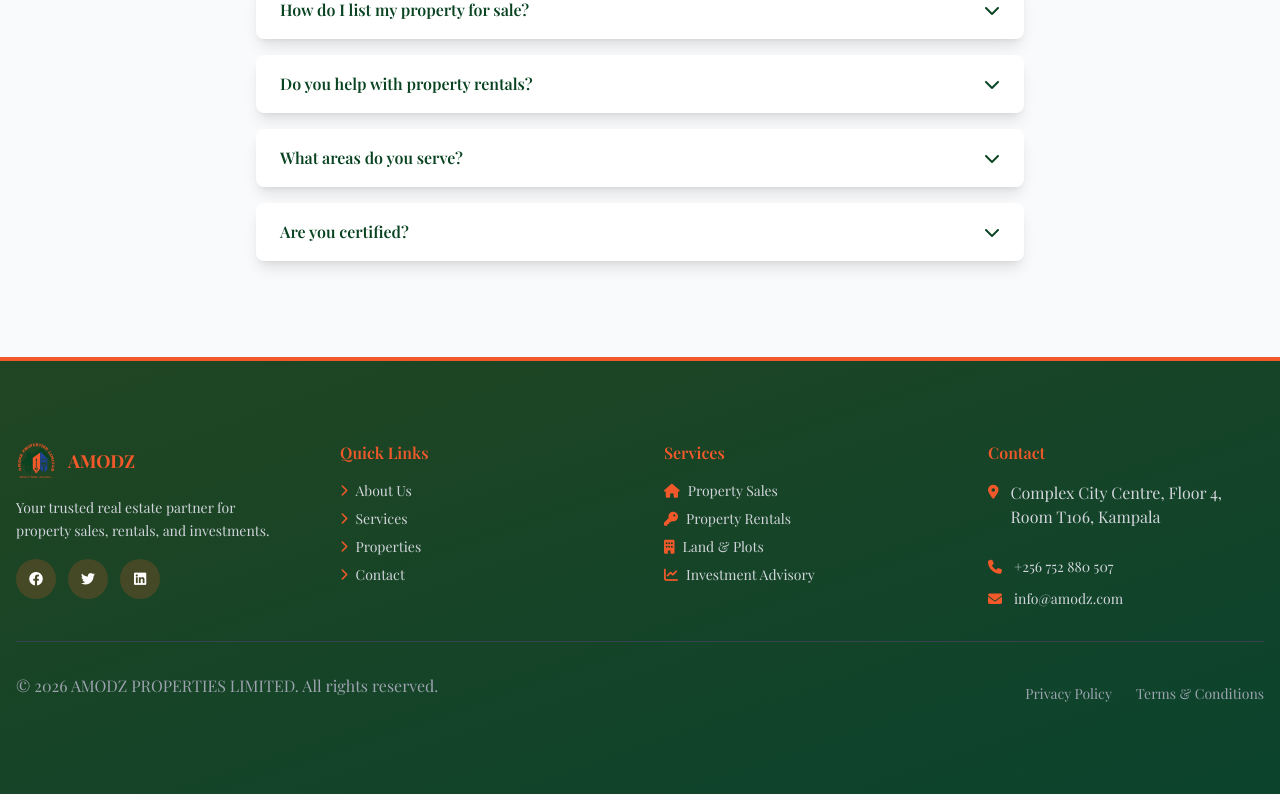
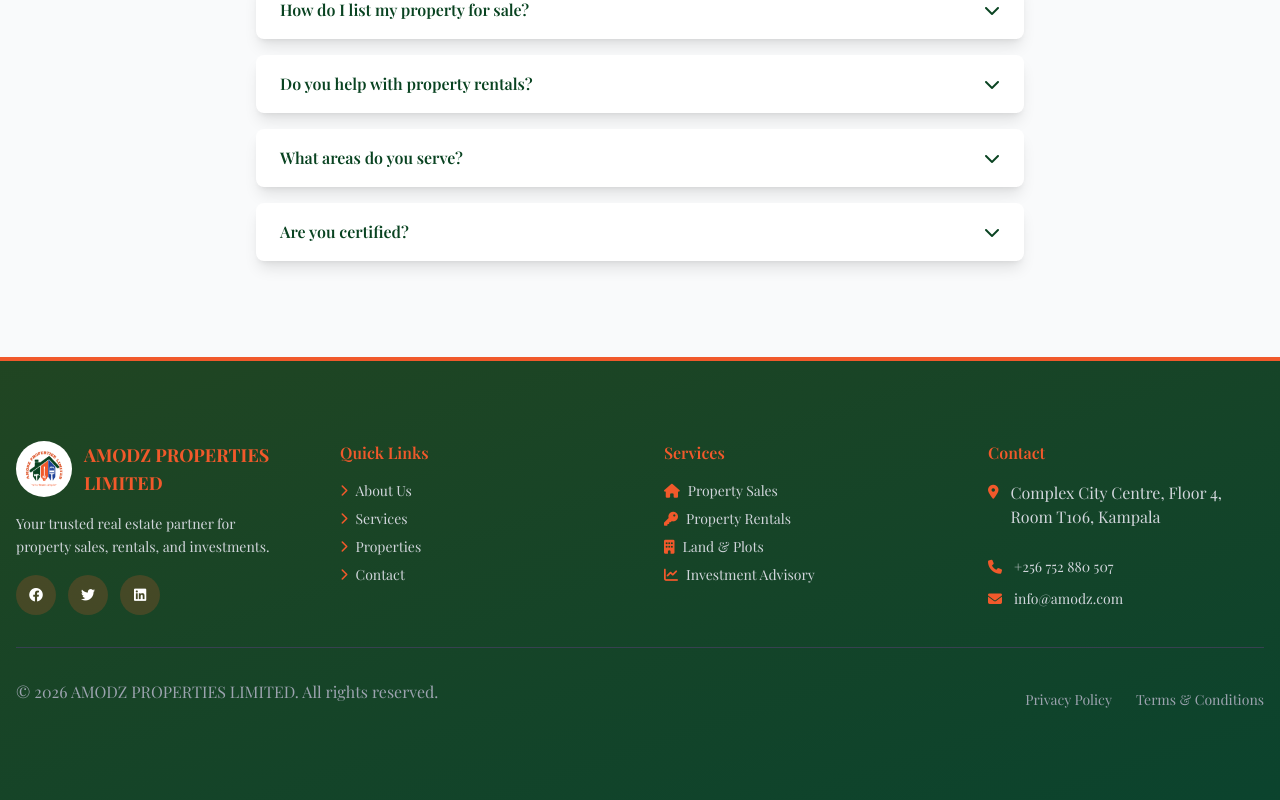
Before and after one commit to ssenkula-rivan/company, a Next.js app: page /faq in a window 1280 px wide. Shown: the part 557-1357 px from the top of the page. Built offline with nearby package versions, Linux system fonts and the light colour scheme.

Commit message:
Improve footer logo display and company name

```diff
--- a/components/Footer.js
+++ b/components/Footer.js
@@ -66,8 +66,8 @@
             transition={{ delay: 0.1, duration: 0.6 }}
           >
             <div className="flex items-center mb-4">
-              <img src="/LOGO.png" alt="AMODZ Logo" className="w-10 h-10 mr-3" />
-              <h5 className="text-lg font-bold">AMODZ</h5>
+              <img src="/LOGO.png" alt="AMODZ Logo" className="w-14 h-14 mr-3 bg-white rounded-full p-2" />
+              <h5 className="text-lg font-bold">AMODZ PROPERTIES LIMITED</h5>
             </div>
             <p className="text-gray-300 text-sm leading-relaxed mb-4">
               Your trusted real estate partner for property sales, rentals, and investments.
```
